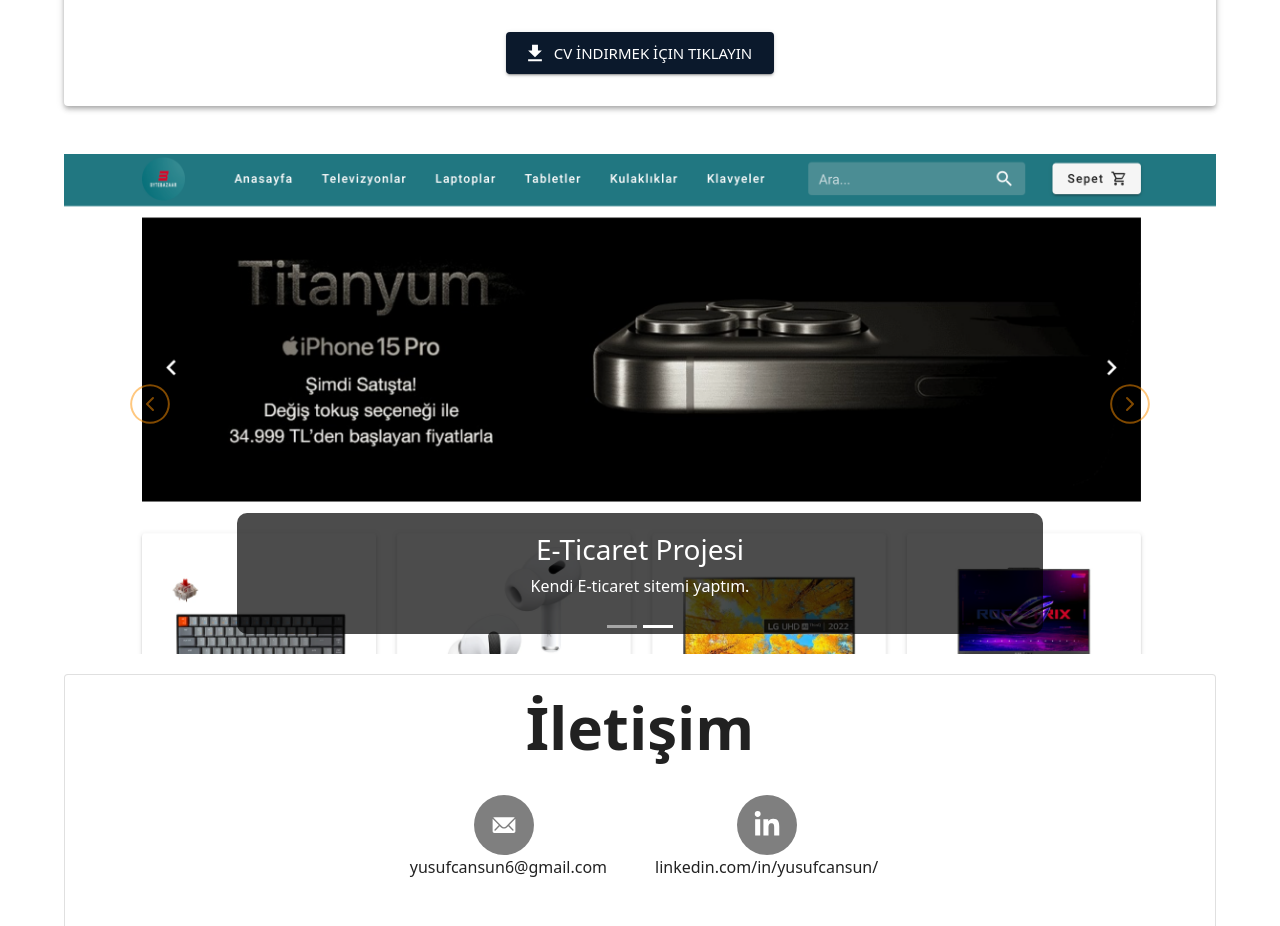
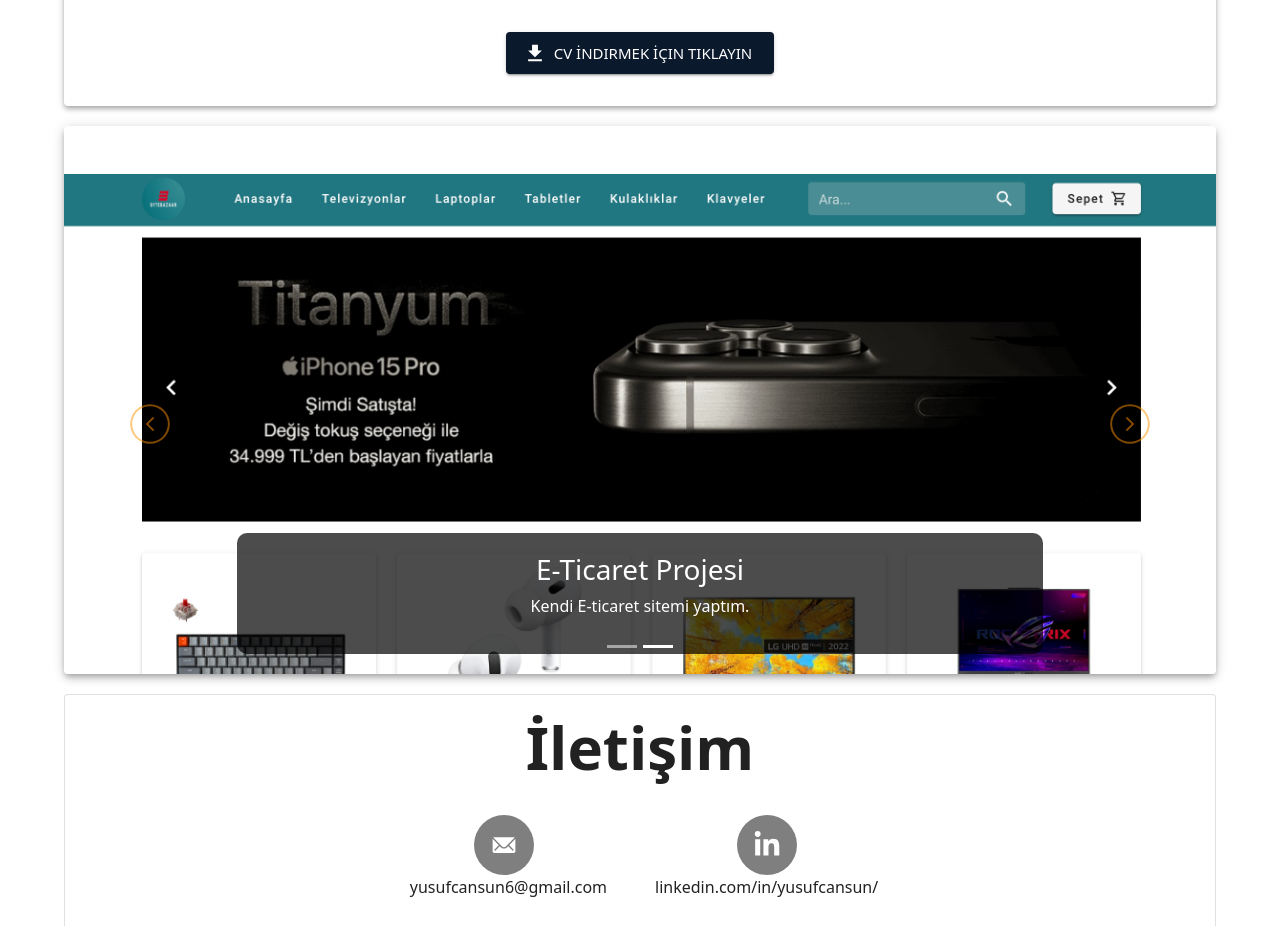
Before and after one commit to Nacnus/portfolyo, a React (Vite) app: page / in a window 1280 px wide. Shown: the part 1280-2206 px from the top of the page. Built offline with nearby package versions, Linux system fonts and the light colour scheme.

Commit message:
changed carousel caption text background

```diff
--- a/src/carousel/MyCarousels.jsx
+++ b/src/carousel/MyCarousels.jsx
@@ -1,15 +1,15 @@
 import React from 'react';
-import { Carousel } from 'react-bootstrap';
 import '../css/MyCarousel.css'
 import image1 from '../images/image1.png';
 import image2 from '../images/image2.png';
+import {Carousel} from "react-bootstrap";
 import {CiCircleChevLeft, CiCircleChevRight} from "react-icons/ci";
-
+import {Card} from "@mui/material";
 
 
 function MyCarousel() {
     return (
-        <div className="carousel-container" id='projects'>
+        <Card className="carousel-container" id='projects' elevation={5}>
             <Carousel
                 prevIcon={<CiCircleChevLeft color='#FF9100FF' fontSize='300%' />}
                 nextIcon={<CiCircleChevRight color='#FF9100FF' fontSize='300%'  />}
@@ -21,7 +21,7 @@
                         src={image1}
                         alt="First slide"
                     />
-                    <Carousel.Caption>
+                    <Carousel.Caption className='carousel-caption-custom'>
                         <h3>Clone LinkedIn Projesi</h3>
                         <p>Bu projede Linkedin'in clonenunu yaptım.</p>
                     </Carousel.Caption>
@@ -33,13 +33,13 @@
                         src={image2}
                         alt="Second slide"
                     />
-                    <Carousel.Caption>
+                    <Carousel.Caption className='carousel-caption-custom'>
                         <h3>E-Ticaret Projesi</h3>
                         <p>Kendi E-ticaret sitemi yaptım.</p>
                     </Carousel.Caption>
                 </Carousel.Item>
             </Carousel>
-        </div>
+        </Card>
     );
 }
 
```
